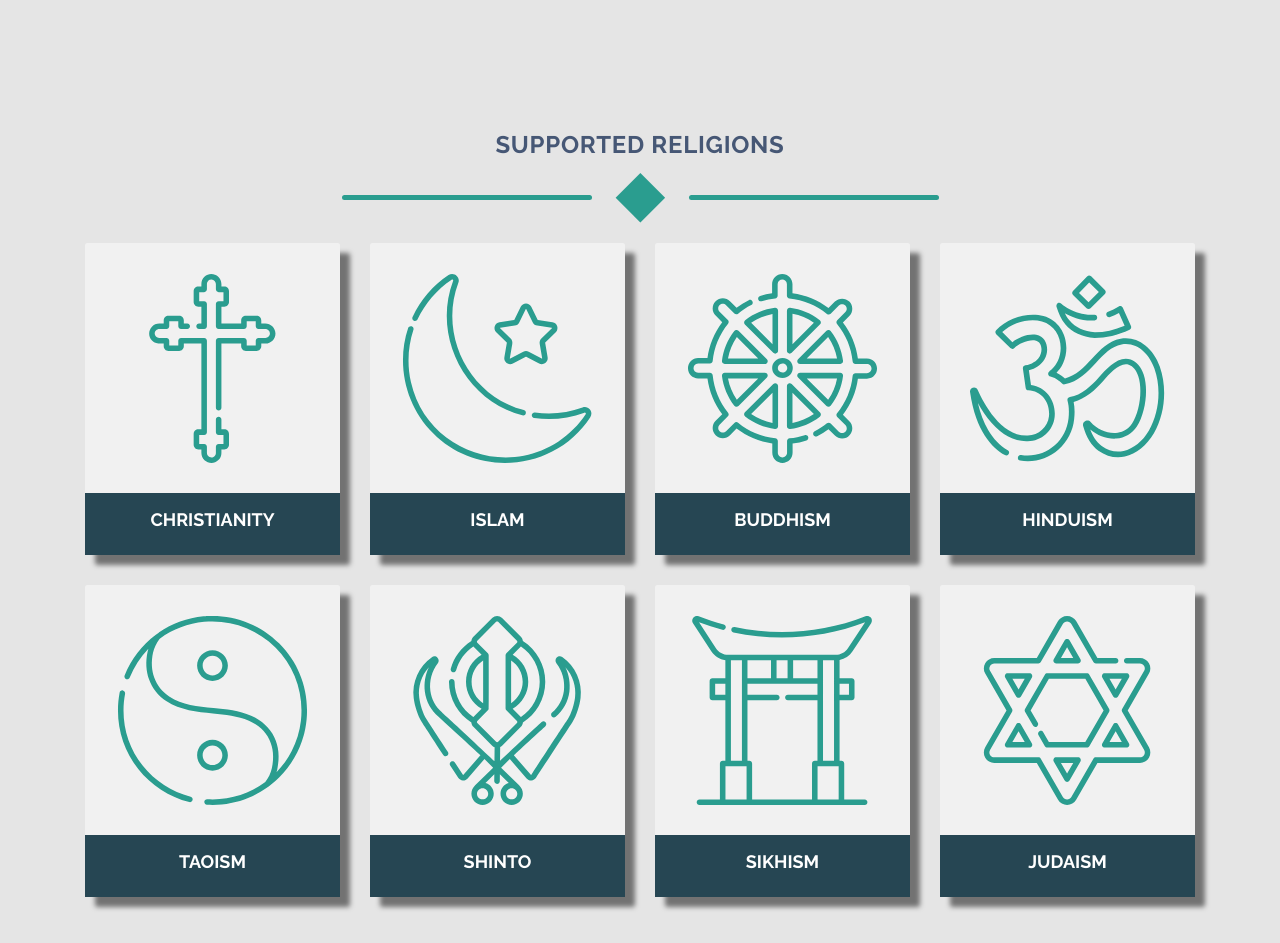
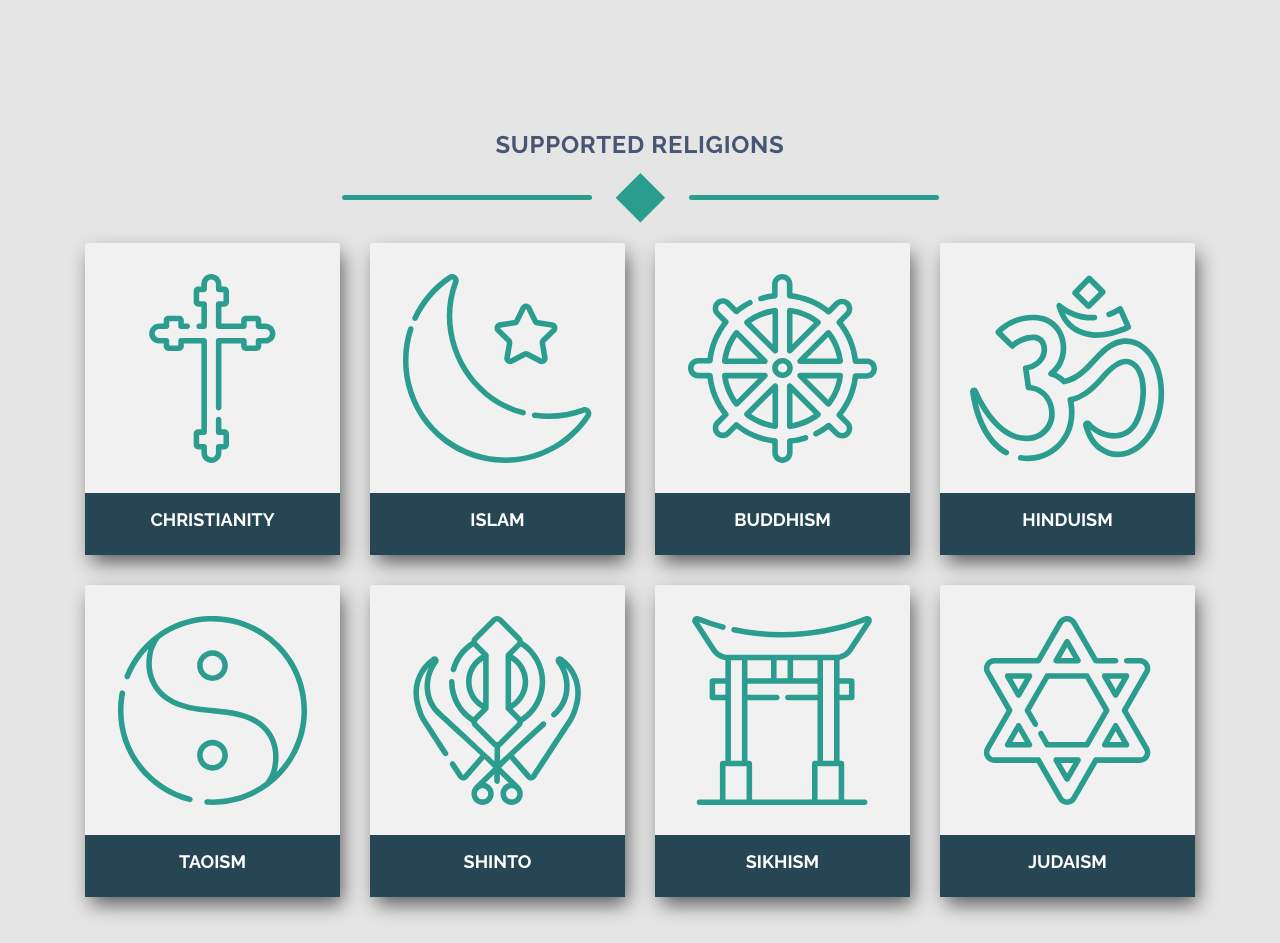
Before and after one commit to devTam/saintly-hng, a PHP site: page / in a window 1280 px wide. Shown: the part 4600-5543 px from the top of the page. Run offline with PHP 8.4, Linux system fonts and the light colour scheme; some libraries are stand-ins or nearby versions.

Commit message:
change html to php file

```diff
--- a/assets/css/style.css
+++ b/assets/css/style.css
@@ -684,8 +684,8 @@ body {
 .card {
   border: none;
   background-color: #F1F1F1 !important;
-  -webkit-box-shadow: 10px 10px 5px 0px rgba(0, 0, 0, 0.5);
-          box-shadow: 10px 10px 5px 0px rgba(0, 0, 0, 0.5);
+  -webkit-box-shadow: 4px 9px 20px -2px rgba(0, 0, 0, 0.62);
+          box-shadow: 4px 9px 20px -2px rgba(0, 0, 0, 0.62);
 }
 
 .card-body {
--- a/assets/css/style.scss
+++ b/assets/css/style.scss
@@ -554,7 +554,7 @@ body {
 .card {
   border: none;
   background-color: #F1F1F1!important;
-  box-shadow: 10px 10px 5px 0px rgba(0,0,0,0.5);
+  box-shadow: 4px 9px 20px -2px rgba(0,0,0,0.62);
 }
 
 .card-body {
--- a/index.html
+++ b/index.php
@@ -1,7 +1,7 @@
-<!-- <?php
+<?php
 //including the php page that will process the form
 include('process_form.php');
-?> -->
+?>
 <!DOCTYPE html>
 <html lang="en">
   <head>
@@ -194,14 +194,14 @@ include('process_form.php');
         TRY OUT
       </p>
 
-      <!-- <?php
+      <?php
       if(isset($success)){
         echo '<div class="alert alert-success" role="alert" style="font-size: 2rem;">' . $success . '</div>';
       }elseif(isset($error)){
         echo '<div class="alert alert-danger" role="alert" style="font-size: 2rem;">' . $error . '</div>';
       }
 
-    ?> -->
+    ?>
 
       <form method="post" class="form-inline" data-aos="fade-up">
         <label for="email" class="sr-only">Email</label>
```
Also changed, not shown: 1 other file.
